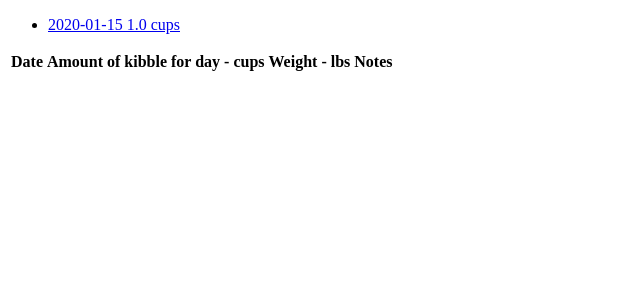
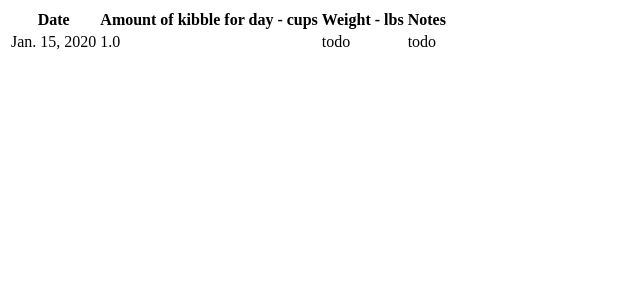
Before and after one commit to VilMe/dog-log, a Django app: page /dlog/ in a window 1280 px wide. Shown: the top 300 px of the page, without its empty margins (0-640 px from the left). Run offline with Django 5.2, Linux system fonts and the light colour scheme; tables that the repository leaves empty hold one stand-in row (values such as "Sample post"); lists and menus that the app fills with data are empty.

Commit message:
update of index view to render table instead of list

```diff
--- a/django-stuff/dlog/templates/dlog/index.html
+++ b/django-stuff/dlog/templates/dlog/index.html
@@ -13,11 +13,14 @@
         <th>Notes</th>
       </tr>
     {% if latest_food_amounts_list %}
-        <ul>
+        <tr>
         {% for amount in latest_food_amounts_list %}
-            <li><a href="/dlog/"> {{ amount }}</a></li>
+            <td>{{ amount.feed_date }}</td>
+            <td>{{ amount.cups_of_kibble}}</td>
+            <td>todo</td>
+            <td>todo</td>
         {% endfor %}
-        </ul>
+        </tr>
     {% else %}
         <p>No entries available</p>
     {% endif %}
```
